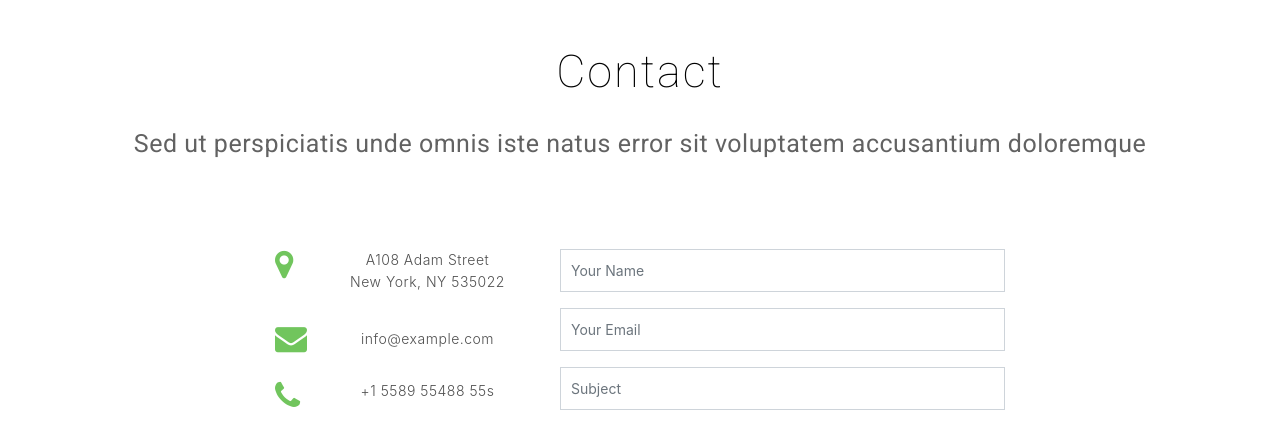
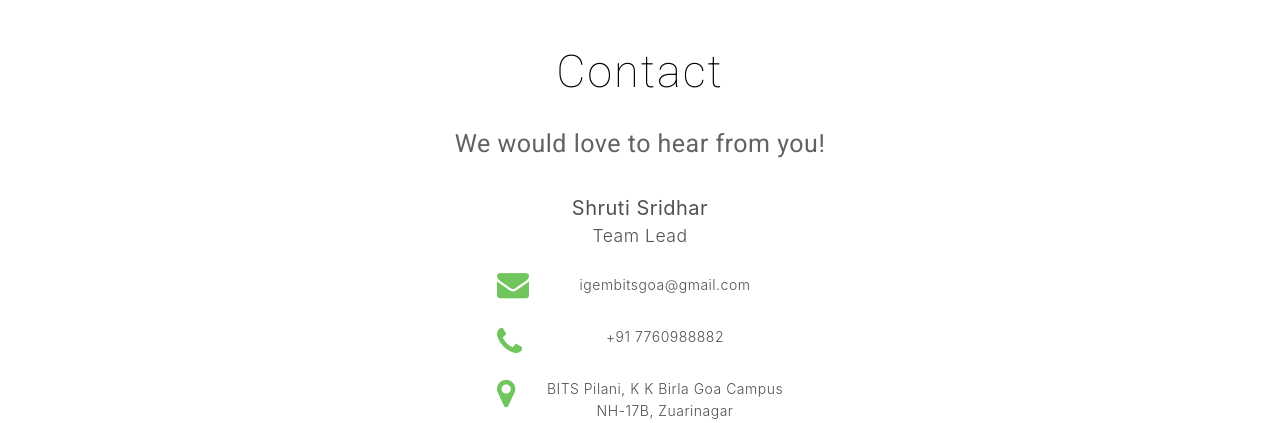
Before and after one commit to ballaneypranav/old-igem-wiki, a plain HTML site: page index.html in a window 1280 px wide. Shown: the part 5470-5893 px from the top of the page. Drawn offline with nearby package versions, Linux system fonts and the light colour scheme.

Commit message:
Updated contact information

```diff
--- a/css/style.css
+++ b/css/style.css
@@ -1291,6 +1291,15 @@ body.mobile-nav-active #mobile-nav-toggle i {
   background: #fff;
 }
 
+#name {
+  line-height: 1.5;
+}
+
+#designation {
+  font-size: 1.1rem;
+  line-height: 1.5;
+}
+
 #contact .info {
   color: #222;
 }
--- a/index.html
+++ b/index.html
@@ -867,12 +867,35 @@
       <div class="container">
         <div class="section-title text-center">
           <h2>Contact</h2>
-          <p class="separator">Sed ut perspiciatis unde omnis iste natus error sit voluptatem accusantium doloremque
-          </p>
+          <p class="separator">We would love to hear from you!</p>
+          <br>
+          <p id="name" class="lead mb-0"><strong>Shruti Sridhar</strong></p>
+          <p id="designation">Team Lead</p>
+          <div class="row justify-content-center">
+            <div class="info">
+              <div class="email">
+                <i class="fa fa-envelope"></i>
+                <p>igembitsgoa@gmail.com</p>
+              </div>
+
+              <div>
+                <i class="fa fa-phone"></i>
+                <p>+91 7760988882</p>
+              </div>
+
+              <div>
+                <i class="fa fa-map-marker"></i>
+                <p>BITS Pilani, K K Birla Goa Campus<br>
+                  NH-17B, Zuarinagar<br>
+                  GOA 403726
+                </p>
+              </div>
+            </div>
+          </div>
         </div>
       </div>
 
-      <div class="container">
+      <!-- <div class="container">
         <div class="row justify-content-center">
 
           <div class="col-lg-3 col-md-4">
@@ -880,17 +903,20 @@
             <div class="info">
               <div>
                 <i class="fa fa-map-marker"></i>
-                <p>A108 Adam Street<br>New York, NY 535022</p>
+                <p>BITS Pilani, K K Birla Goa Campus<br>
+                  NH-17B, Zuarinagar<br>
+                  GOA 403726
+                </p>
               </div>
 
               <div class="email">
                 <i class="fa fa-envelope"></i>
-                <p>info@example.com</p>
+                <p>igembitsgoa@gmail.com</p>
               </div>
 
               <div>
                 <i class="fa fa-phone"></i>
-                <p>+1 5589 55488 55s</p>
+                <p>+91 7760988882</p>
               </div>
             </div>
 
@@ -934,7 +960,7 @@
             </div>
           </div>
         </div>
-      </div>
+      </div> -->
     </section>
 
     <!--==========================
```
